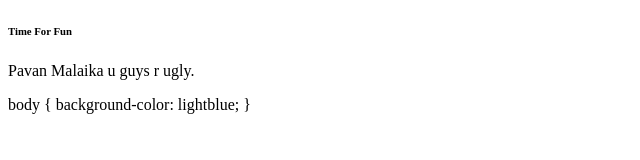
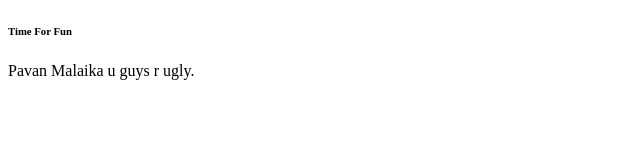
Before and after one commit to larebk/larebk.github.io, a plain HTML site: page index.html in a window 1280 px wide. Shown: the whole page, without its empty margins (0-640 px from the left). Drawn offline with Linux system fonts and the light colour scheme.

Commit message:
Update index.html

```diff
--- a/index.html
+++ b/index.html
@@ -7,8 +7,8 @@
   <body>
     <h6>Time For Fun</h6>
   	<p>Pavan Malaika u guys r ugly.</p>
-    body {
-  background-color: lightblue;
-}
+    <style>
+      <p style=“color: blue;”>
+    </style>
   </body>
 </html>
```
